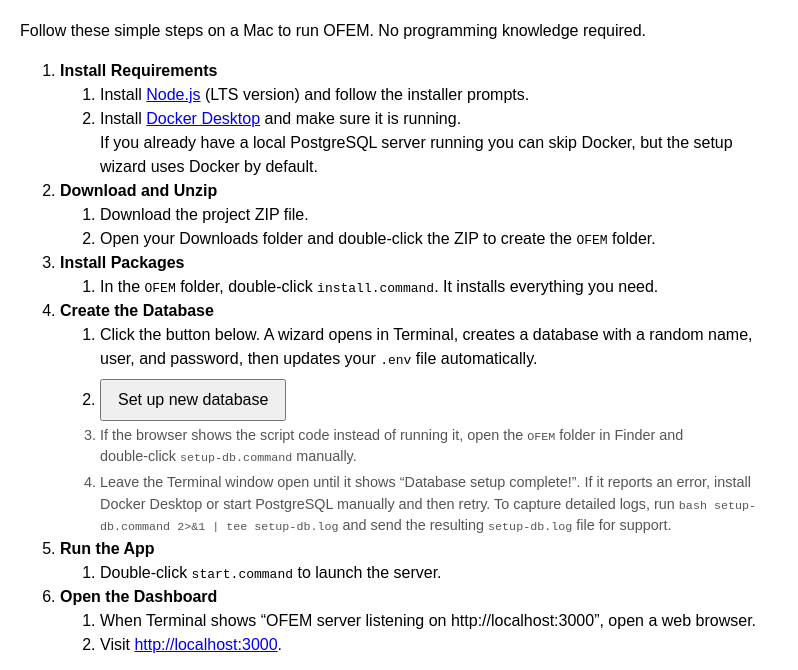
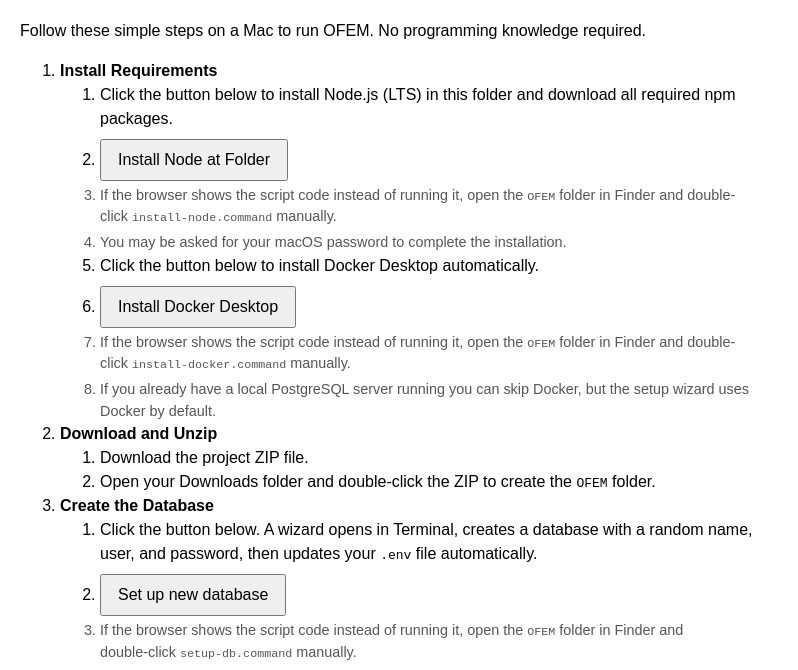
Before and after one commit to carbidethegreate/OFEM, a website: page predeploy.html in a window 1280 px wide. Shown: the part 72-742 px from the top of the page, without its empty margins (0-798 px from the left). Drawn offline with Linux system fonts and the light colour scheme.

Commit message:
feat: add one-click docker setup

```diff
--- a/predeploy.html
+++ b/predeploy.html
@@ -15,19 +15,20 @@
   <ol>
     <li><strong>Install Requirements</strong>
       <ol>
-        <li>Install <a href="https://nodejs.org/">Node.js</a> (LTS version) and follow the installer prompts.</li>
-        <li>Install <a href="https://www.docker.com/products/docker-desktop/">Docker Desktop</a> and make sure it is running.<br>If you already have a local PostgreSQL server running you can skip Docker, but the setup wizard uses Docker by default.</li>
+        <li>Click the button below to install Node.js (LTS) in this folder and download all required npm packages.</li>
+        <li style="margin-top:8px;"><button onclick="window.location.href='install-node.command'">Install Node at Folder</button></li>
+        <li style="font-size:0.9em;color:#555;margin-top:4px;">If the browser shows the script code instead of running it, open the <code>OFEM</code> folder in Finder and double-click <code>install-node.command</code> manually.</li>
+        <li style="font-size:0.9em;color:#555;margin-top:4px;">You may be asked for your macOS password to complete the installation.</li>
+        <li>Click the button below to install Docker Desktop automatically.</li>
+        <li style="margin-top:8px;"><button onclick="window.location.href='install-docker.command'">Install Docker Desktop</button></li>
+        <li style="font-size:0.9em;color:#555;margin-top:4px;">If the browser shows the script code instead of running it, open the <code>OFEM</code> folder in Finder and double-click <code>install-docker.command</code> manually.</li>
+        <li style="font-size:0.9em;color:#555;margin-top:4px;">If you already have a local PostgreSQL server running you can skip Docker, but the setup wizard uses Docker by default.</li>
       </ol>
     </li>
     <li><strong>Download and Unzip</strong>
       <ol>
         <li>Download the project ZIP file.</li>
         <li>Open your Downloads folder and double‑click the ZIP to create the <code>OFEM</code> folder.</li>
-      </ol>
-    </li>
-    <li><strong>Install Packages</strong>
-      <ol>
-        <li>In the <code>OFEM</code> folder, double‑click <code>install.command</code>. It installs everything you need.</li>
       </ol>
     </li>
     <li><strong>Create the Database</strong>
```
Also changed, not shown: 2 other files.
